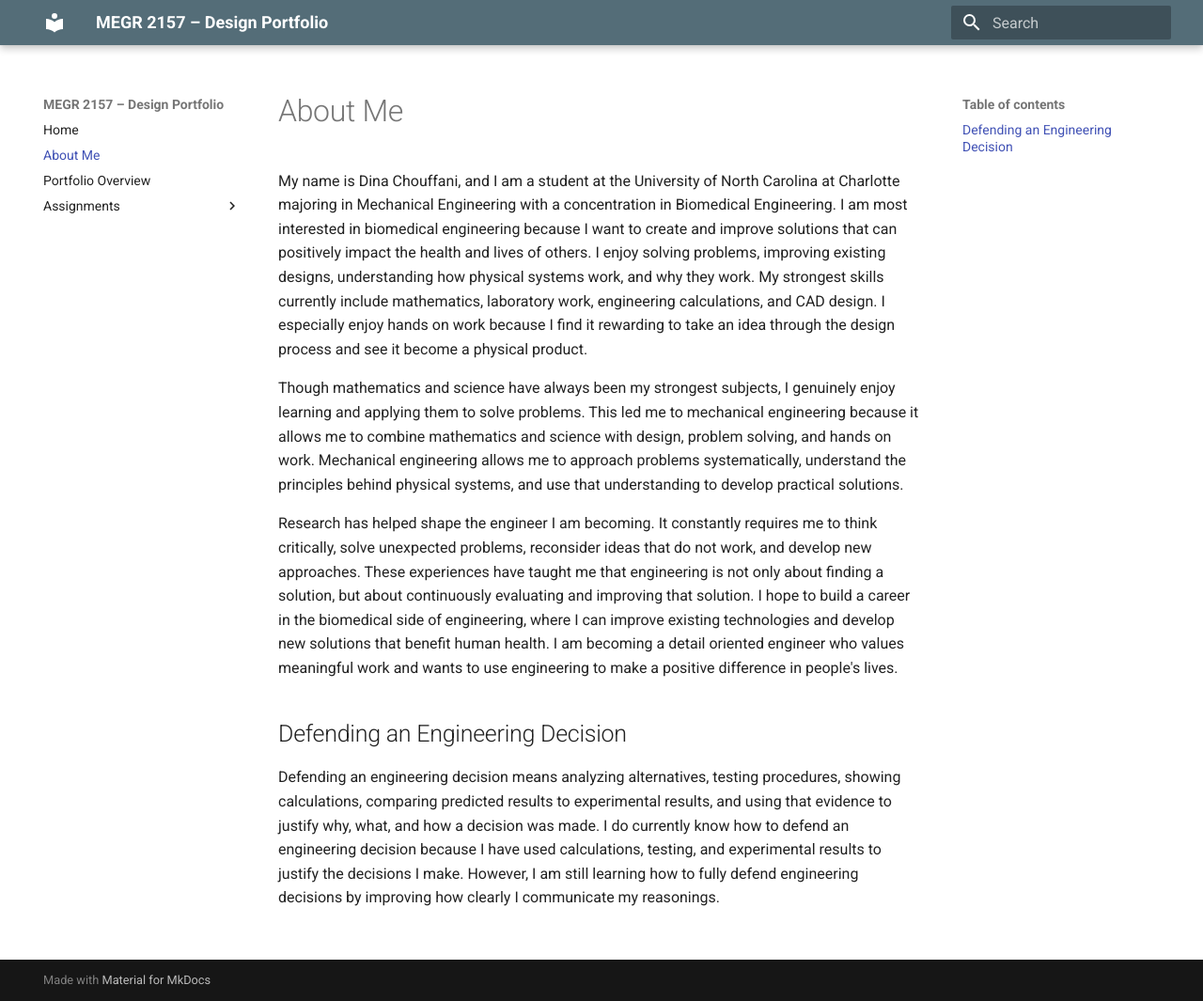
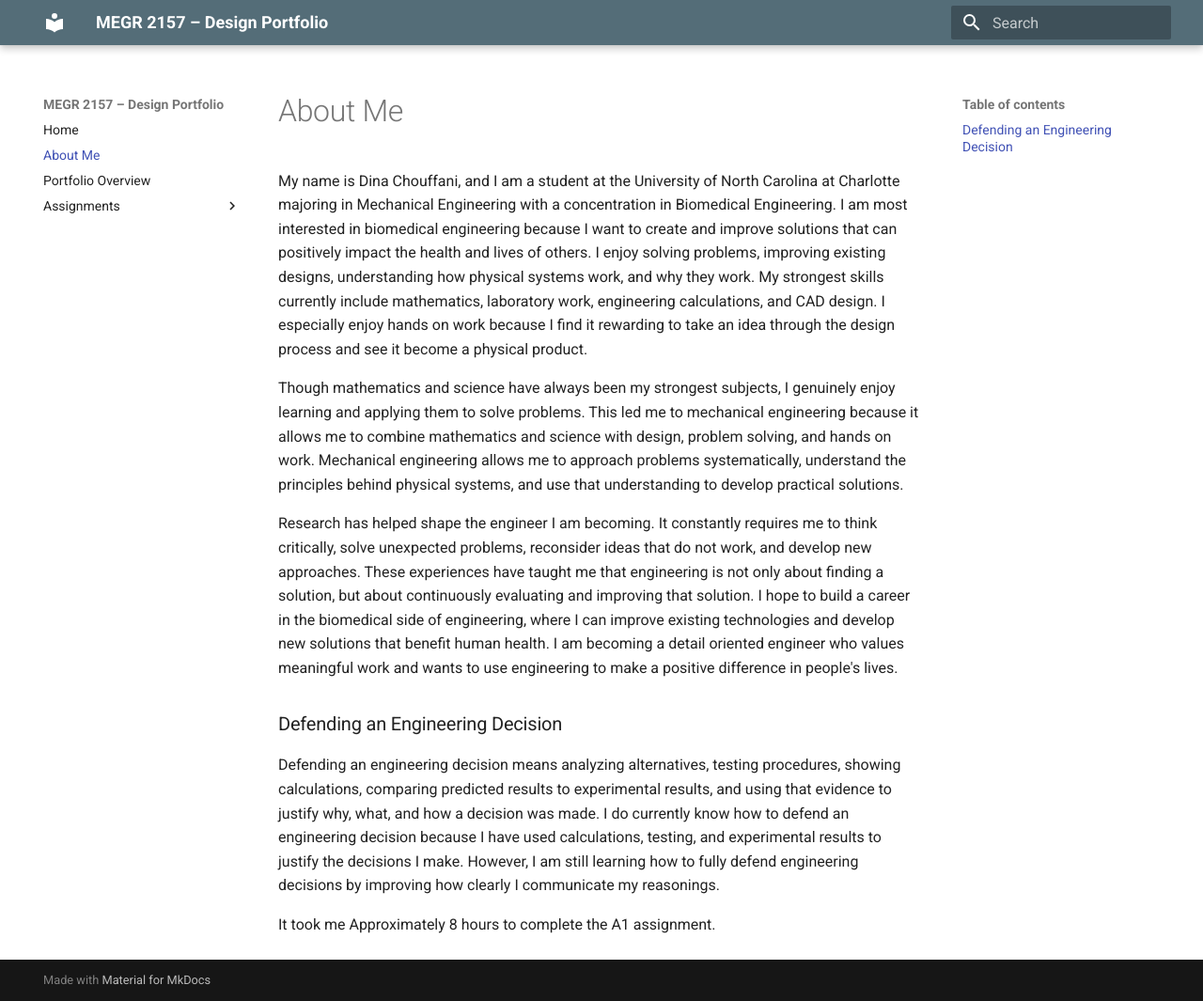
Before and after one commit to dchouffani/megr2156-portfolio, an MkDocs documentation site: the page built from docs/aboutme/index.md, in a window 1280 px wide and 1065 px high. Shown: the whole window at 94% size. Built offline with MkDocs 1.6.1 and Material for MkDocs 9.7.7, drawn with Linux system fonts in a browser that asks for light colours.

Commit message:
Change section title and add assignment duration
Updated section heading and added time spent on assignment.

```diff
--- a/docs/aboutme/index.md
+++ b/docs/aboutme/index.md
@@ -6,6 +6,8 @@ Though mathematics and science have always been my strongest subjects, I genuine
 
 Research has helped shape the engineer I am becoming. It constantly requires me to think critically, solve unexpected problems, reconsider ideas that do not work, and develop new approaches. These experiences have taught me that engineering is not only about finding a solution, but about continuously evaluating and improving that solution. I hope to build a career in the biomedical side of engineering, where I can improve existing technologies and develop new solutions that benefit human health. I am becoming a detail oriented engineer who values meaningful work and wants to use engineering to make a positive difference in people's lives.
 
-##Defending an Engineering Decision
+###Defending an Engineering Decision
 
 Defending an engineering decision means analyzing alternatives, testing procedures, showing calculations, comparing predicted results to experimental results, and using that evidence to justify why, what, and how a decision was made. I do currently know how to defend an engineering decision because I have used calculations, testing, and experimental results to justify the decisions I make. However, I am still learning how to fully defend engineering decisions by improving how clearly I communicate my reasonings.
+
+It took me Approximately 8 hours to complete the A1 assignment.
```
